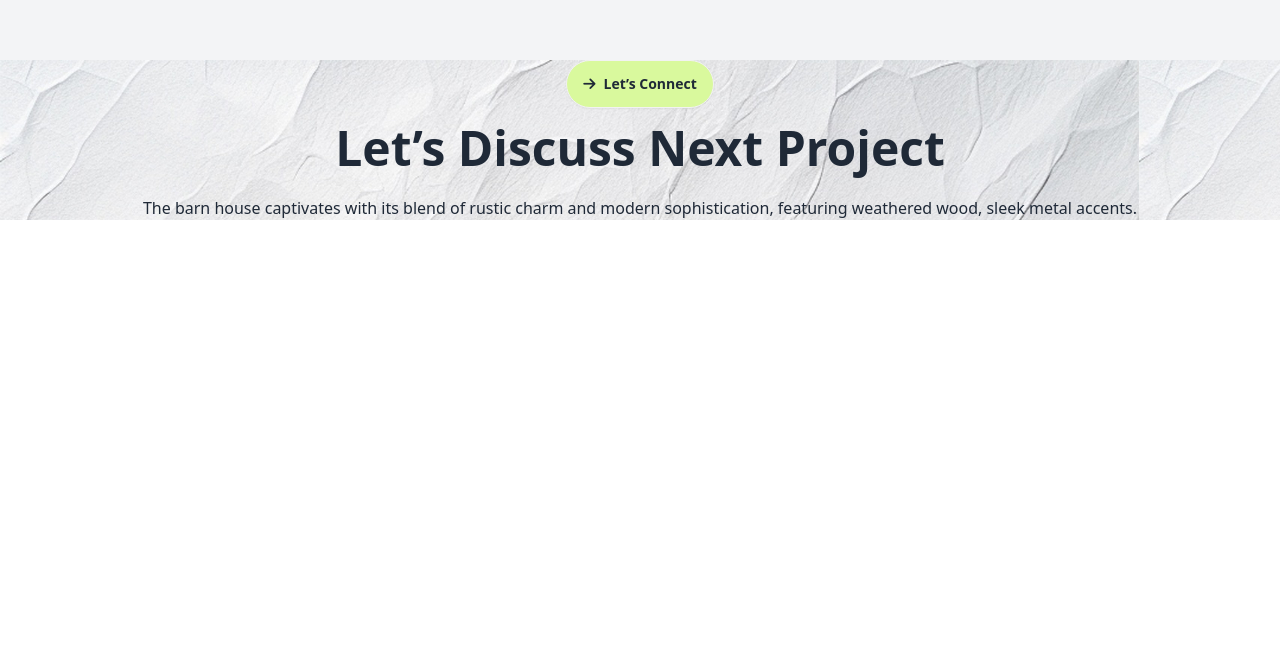
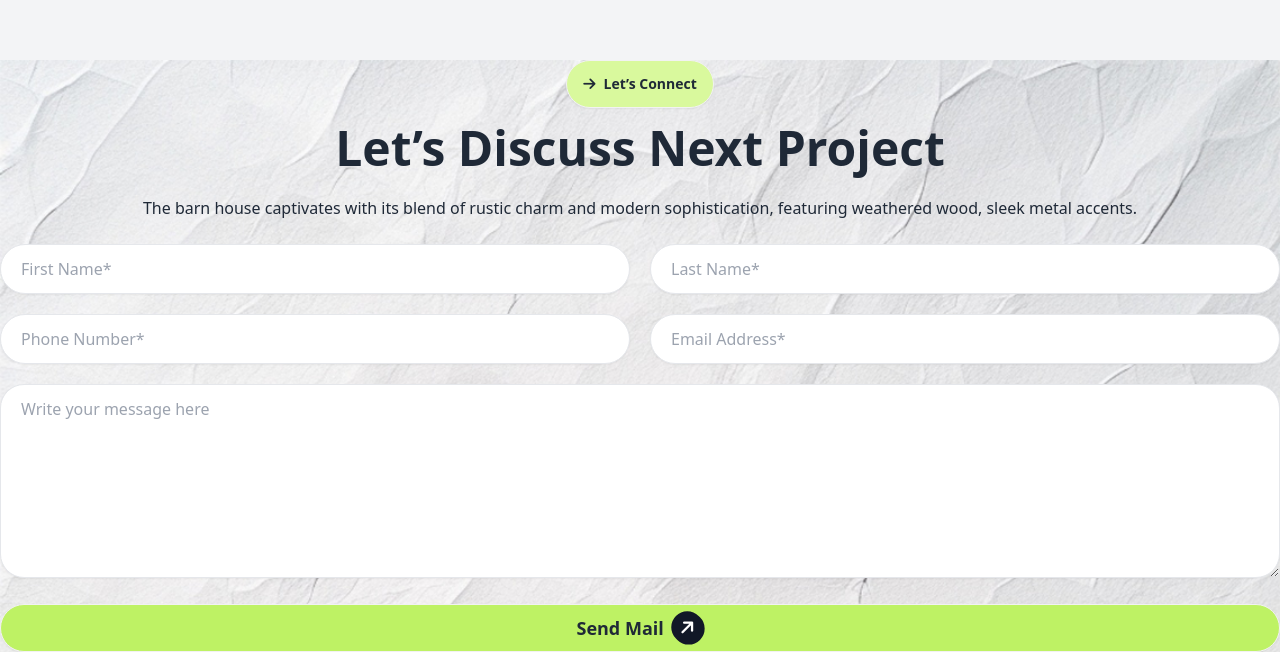
Before and after one commit to hasan-mahmud-sazid/Assignment-3, a plain HTML site: page index.html in a window 1280 px wide. Shown: the part 2259-2911 px from the top of the page. Before the commit the page ends 2479 px from the top, so only its background shows below. Drawn offline with nearby package versions, Linux system fonts and the light colour scheme.

Commit message:
Crete From Section

```diff
--- a/index.html
+++ b/index.html
@@ -169,8 +169,9 @@
       </section>
     </section>
     <!-- Discuss Section Creation -->
-    <section class="bg-[url(./assets/bg.jpg)]">
+    <section class=" bg-[url(./assets/bg.jpg)] bg-no-repeat bg bg-cover">
       <!-- Text Section -->
+      <div class="container mx-auto">
         <div class="text-center">
           <button class="btn bg-lime-200 px-4 rounded-full text-sm mb-4 mx-auto"><i
               class="fa-solid fa-arrow-right"></i>Let’s Connect</button>
@@ -180,6 +181,24 @@
             sophistication, featuring weathered wood, sleek metal accents.</p>
         </div>
         <!-- From Section -->
+        <form class="space-y-5 mx-auto">
+          <div class="grid grid-cols-1 sm:grid-cols-2 w-full gap-5">
+            <input class="px-5 py-3 rounded-full border shadow-sm" type="text" placeholder="First Name*" required />
+            <input class="px-5 py-3 rounded-full border shadow-sm" type="text" placeholder="Last Name*" required />
+          </div>
+          <div class="grid grid-cols-1 sm:grid-cols-2 w-full gap-5">
+            <input class="px-5 py-3 rounded-full border shadow-sm" type="number" placeholder="Phone Number*" required />
+            <input class="px-5 py-3 rounded-full border shadow-sm" type="email" placeholder="Email Address*" required />
+          </div>
+          <textarea class="px-5 py-3 rounded-3xl border shadow-sm col-span-2 w-full" rows="7"
+            placeholder="Write your message here" name="message"></textarea>
+          <button type="submit" class="btn bg-lime-300 font-extrabold w-full rounded-full text-lg">
+            Send Mail
+            <i class="-rotate-45 bg-gray-900 text-white p-2 rounded-full fa-solid fa-arrow-right"></i>
+          </button>
+        </form>
+      </div>
+
     </section>
   </main>
 
```
Lines whose indentation alone changed are shown as unchanged.
